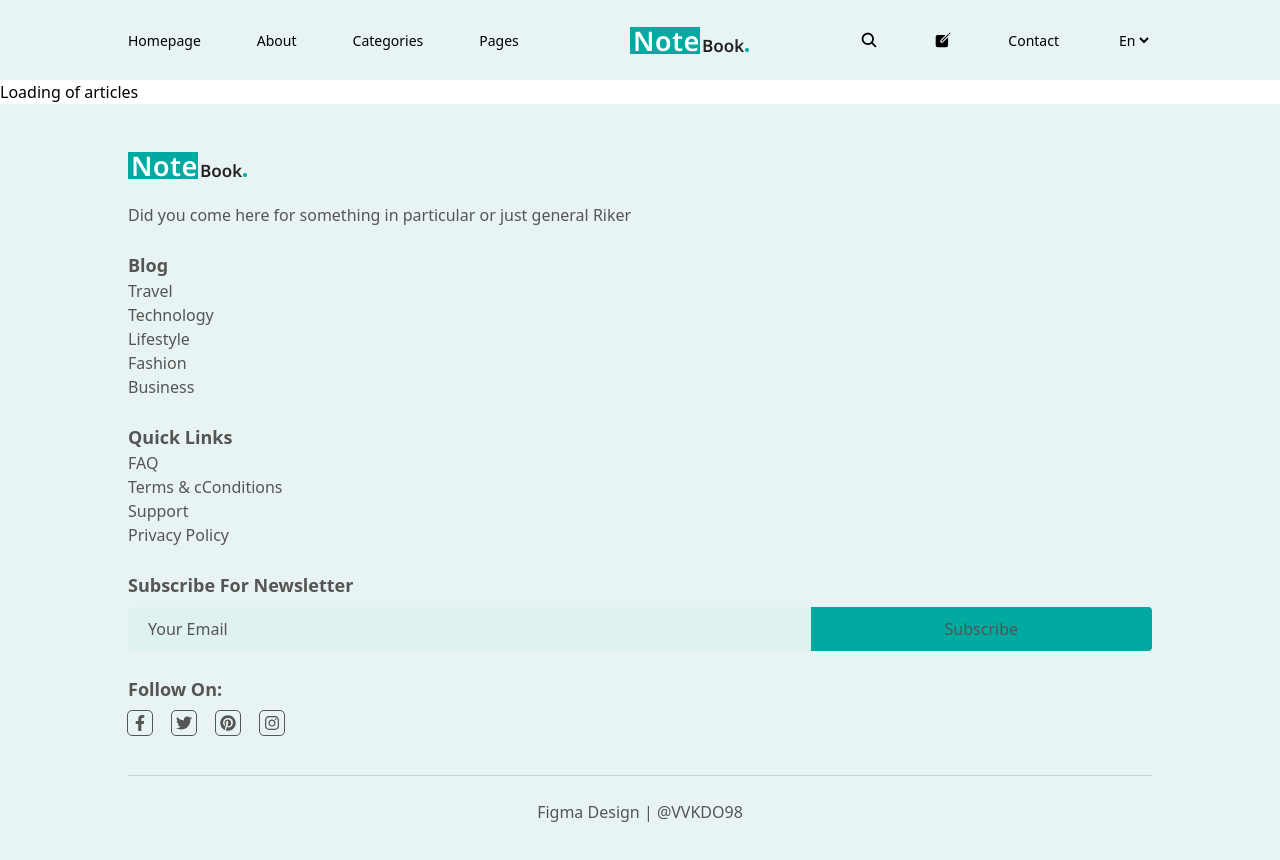
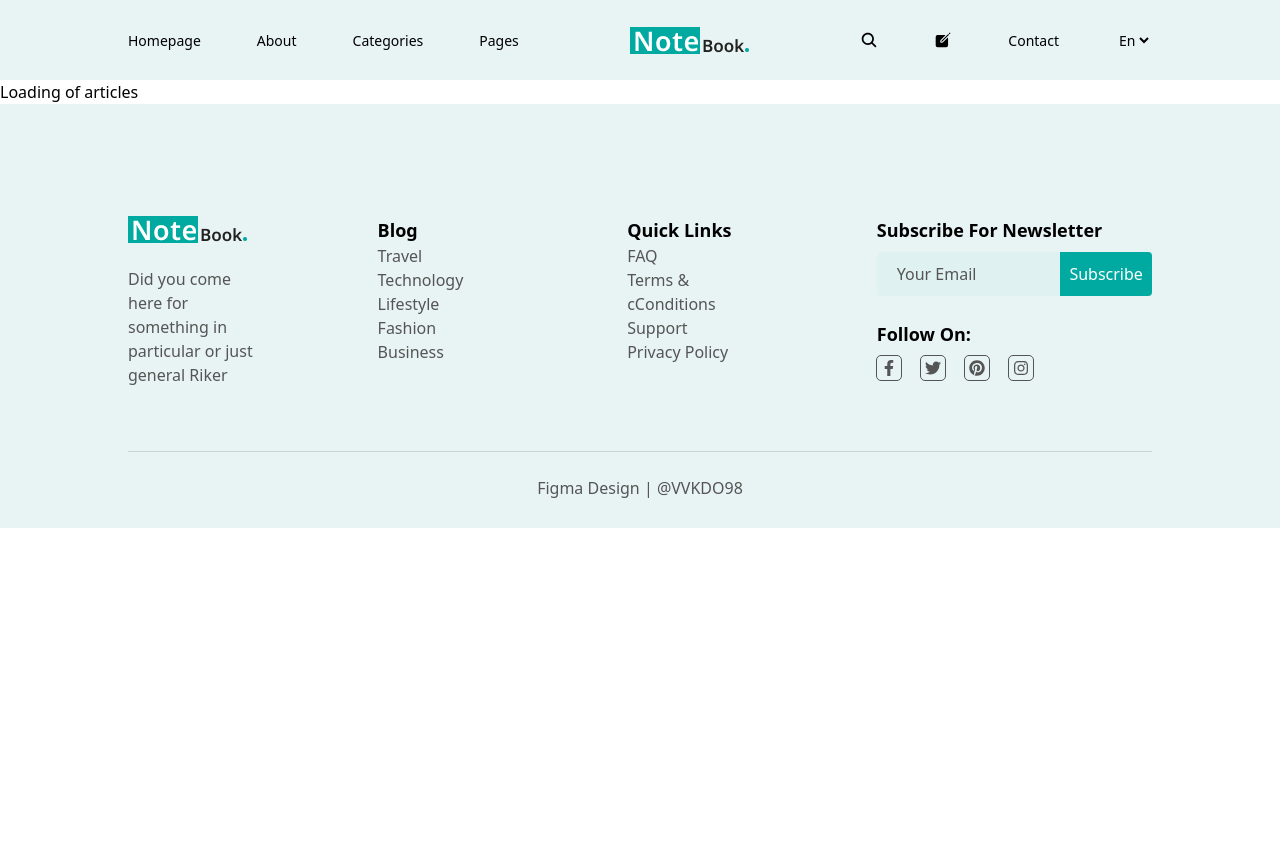
Before and after one commit to VVKDO98/react-blog-with-api-blog, a React (Create React App) app: page / in a window 1280 px wide. Shown: the top 860 px of the page. After the commit the page ends 800 px from the top, so only its background shows below. Built offline with nearby package versions, Linux system fonts and the light colour scheme; no server answers.

Commit message:
Footer desktop done

```diff
--- a/src/components/Footer.js
+++ b/src/components/Footer.js
@@ -4,15 +4,15 @@ import {FaFacebookF, FaInstagram, FaTwitter, FaPinterest} from "react-icons/fa";
 const Footer = () => {
     return (
         <footer className='w-full bg-lightgreen'>
-            <div id="footer__content" className='w-4/5 mx-auto py-12 text-base font-normal text-grey'>
-                <div id='footer__top' className='mb-10'>
-                    <div id='footer__header' className='mb-6'>
+            <div id="footer__content" className='w-4/5 mx-auto py-12 text-base font-normal text-grey lg:pt-28 lg:pb-7'>
+                <div id='footer__top' className='mb-10  lg:flex lg:flex-row lg:justify-between lg:gap-28'>
+                    <div id='footer__header' className='mb-6 lg:w-1/5'>
                         <img className='mb-6' src="./assets/img/logo.png" alt="logo"/>
                         <p>Did you come here for something in particular or just general Riker</p>
                     </div>
-                    <div id='blog__list' className='mb-6'>
+                    <div id='blog__list' className='mb-6 lg:w-1/5'>
                         <ul>
-                            <li className='text-lg font-semibold'>Blog</li>
+                            <li className='text-lg font-semibold text-black'>Blog</li>
                             <li className='hover:text-green'>Travel</li>
                             <li className='hover:text-green'>Technology</li>
                             <li className='hover:text-green'>Lifestyle</li>
@@ -20,24 +20,25 @@ const Footer = () => {
                             <li className='hover:text-green'>Business</li>
                         </ul>
                     </div>
-                    <div id='quick__list' className='mb-6'>
+                    <div id='quick__list' className='mb-6 lg:w-1/5'>
                         <ul>
-                            <li className='text-lg font-semibold'>Quick Links</li>
+                            <li className='text-lg font-semibold text-black'>Quick Links</li>
                             <li className='hover:text-green'>FAQ</li>
                             <li className='hover:text-green'>Terms & cConditions</li>
                             <li className='hover:text-green'>Support</li>
                             <li className='hover:text-green'>Privacy Policy</li>
                         </ul>
                     </div>
+                    <div className='lg:w-2/5'>
                         <div id='newsletterSubscribe' className='mb-6'>
-                        <p className='text-lg font-semibold mb-2'>Subscribe For Newsletter</p>
+                            <p className='text-lg font-semibold mb-2 text-black'>Subscribe For Newsletter</p>
                             <form action="">
                                 <input className='h-11 w-2/3 rounded-l pl-5 bg-bgnews placeholder-grey' type="email" placeholder='Your Email' />
-                            <input className='h-11 w-1/3 rounded-r bg-green' type="submit" value="Subscribe" />
+                                <input className='h-11 w-1/3 rounded-r bg-green text-white' type="submit" value="Subscribe" />
                             </form>
                         </div>
                         <div id='follow__links' className='mb-6'>
-                        <p className='text-lg font-semibold mb-2'>Follow On:</p>
+                            <p className='text-lg font-semibold mb-2 text-black'>Follow On:</p>
                             <div className='flex flex-row gap-5'>
                                 <a href="/"><FaFacebookF  className='text-2xl p-1 outline outline-1 rounded text-grey hover:text-white hover:bg-green' /></a>
                                 <a href="/"><FaTwitter  className='text-2xl p-1 outline outline-1 rounded text-grey hover:text-white hover:bg-green' /></a>
@@ -45,6 +46,8 @@ const Footer = () => {
                                 <a href="/"><FaInstagram  className='text-2xl p-1 outline outline-1 rounded text-grey hover:text-white hover:bg-green' /></a>
                             </div>
                         </div>
+                    </div>
+
                 </div>
                 <div id="footer__bot">
                     <hr className='mb-6 border-grey border-opacity-20'/>
```
Lines whose indentation alone changed are shown as unchanged.
